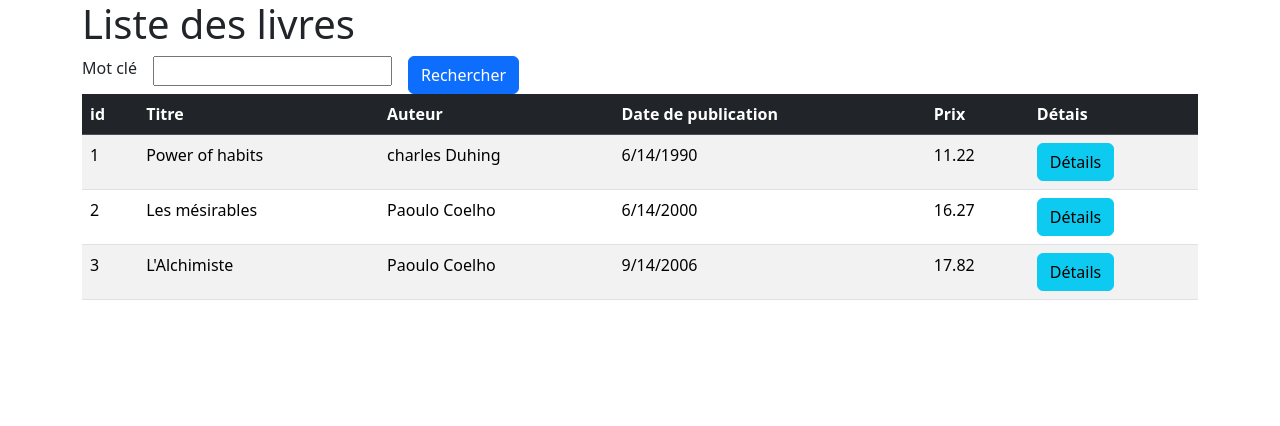
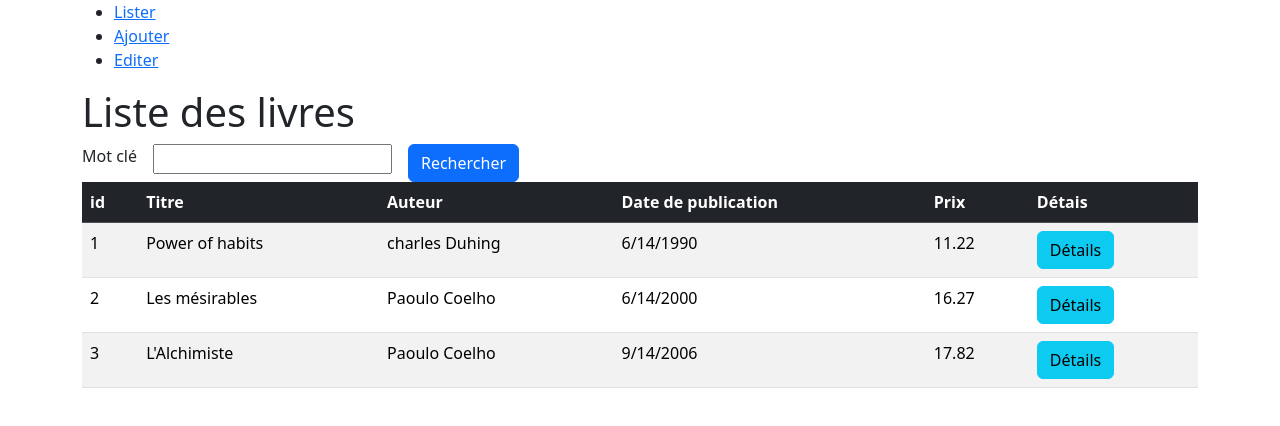
Before and after one commit to LyndaKlaleche/Angular_Book, an Angular app in the folder book-shop/: page /List in a window 1280 px wide. Before the commit this address led to /. Shown: the top 426 px of the page. Built offline with nearby package versions, Linux system fonts and the light colour scheme.

Commit message:
Ajout des routes

```diff
--- /dev/null
+++ b/book-shop/src/app/add-book/add-book.component.html
@@ -0,0 +1 @@
+<p>add-book works!</p>
--- a/book-shop/src/app/app-routing.module.ts
+++ b/book-shop/src/app/app-routing.module.ts
@@ -1,7 +1,15 @@
 import { NgModule } from '@angular/core';
 import { RouterModule, Routes } from '@angular/router';
+import { EditBookComponent } from './edit-book/edit-book.component';
+import { AddBookComponent } from './add-book/add-book.component';
+import { ListBooksComponent } from './list-books/list-books.component';
 
-const routes: Routes = [];
+const routes: Routes = [
+  {path :"Edit", component : EditBookComponent},
+  {path :"Add", component : AddBookComponent},
+  {path :"List", component : ListBooksComponent},
+  {path :"", redirectTo: "List", pathMatch :'full'}
+];
 
 @NgModule({
   imports: [RouterModule.forRoot(routes)],
--- a/book-shop/src/app/app.component.html
+++ b/book-shop/src/app/app.component.html
@@ -1,5 +1,10 @@
 <div class="container">
 
-<app-list-books/>
-
+<!--app-list-books/-->
+<ul>
+    <li><a routerLink="/List">Lister</a></li>
+    <li><a routerLink="/Add">Ajouter</a></li>
+    <li><a routerLink="/Edit">Editer</a></li>
+</ul>
+<router-outlet> </router-outlet>
 </div>
--- a/book-shop/src/app/app.module.ts
+++ b/book-shop/src/app/app.module.ts
@@ -6,13 +6,17 @@ import { AppComponent } from './app.component';
 import { ListBooksComponent } from './list-books/list-books.component';
 import { DetailsBookComponent } from './details-book/details-book.component';
 import { SearchBookComponent } from './search-book/search-book.component';
+import { AddBookComponent } from './add-book/add-book.component';
+import { EditBookComponent } from './edit-book/edit-book.component';
 
 @NgModule({
   declarations: [
     AppComponent,
     ListBooksComponent,
     DetailsBookComponent,
-    SearchBookComponent
+    SearchBookComponent,
+    AddBookComponent,
+    EditBookComponent
   ],
   imports: [
     BrowserModule,
--- /dev/null
+++ b/book-shop/src/app/edit-book/edit-book.component.html
@@ -0,0 +1 @@
+<p>edit-book works!</p>
```
Also changed, not shown: book-shop/src/app/add-book/add-book.component.ts (added, +10 -0 lines), book-shop/src/app/edit-book/edit-book.component.ts (added, +10 -0 lines), book-shop/src/app/add-book/add-book.component.css (added), book-shop/src/app/edit-book/edit-book.component.css (added), 2 other files (tests, documents, lock files or other folders).
